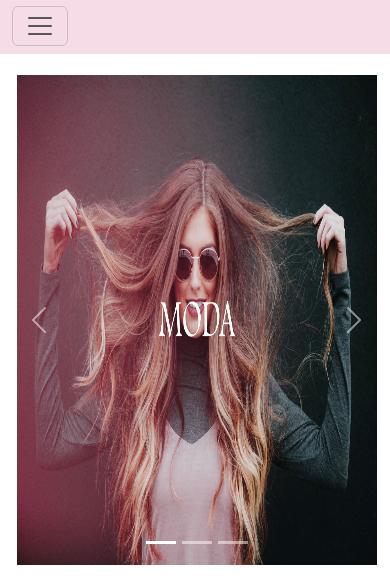
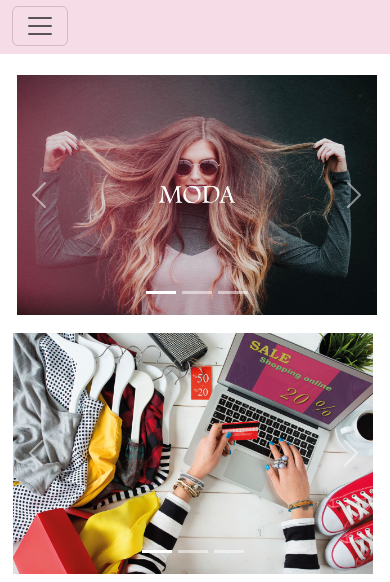
Before and after one commit to fjleitao/gocheap, a plain HTML site: page index.html in a window 390 px wide. Shown: the part 184-766 px from the top of the page. Drawn offline with nearby package versions, Linux system fonts and the light colour scheme.

Commit message:
segundo commit

```diff
--- /dev/null
+++ b/assets/css/mobile.css
@@ -0,0 +1,11 @@
+.carousel-item img {
+    max-width: 100%;
+    height: auto;
+  }
+
+@media (max-width: 768px){
+    /* Reducir el tamaño de las imágenes en el carrusel para dispositivos móviles */
+    .carousel-item img {
+      max-height: 300px; /* Ajusta el valor según tus necesidades */
+    }
+  }
--- a/index.html
+++ b/index.html
@@ -8,6 +8,7 @@
     <link rel="shortcut icon" href="favicon.ico" type="image/x-icon">
     <link href="https://cdn.jsdelivr.net/npm/bootstrap@5.3.2/dist/css/bootstrap.min.css" rel="stylesheet" integrity="sha384-T3c6CoIi6uLrA9TneNEoa7RxnatzjcDSCmG1MXxSR1GAsXEV/Dwwykc2MPK8M2HN" crossorigin="anonymous">
     <link rel="stylesheet" href="assets/css/style.css">
+    <link rel="stylesheet" href="assets/css/mobile.css">
 </head>
 <body>
   <section class="d-flex justify-content-center align-items-center m-3">
```
Also changed, not shown: 2 other files.
